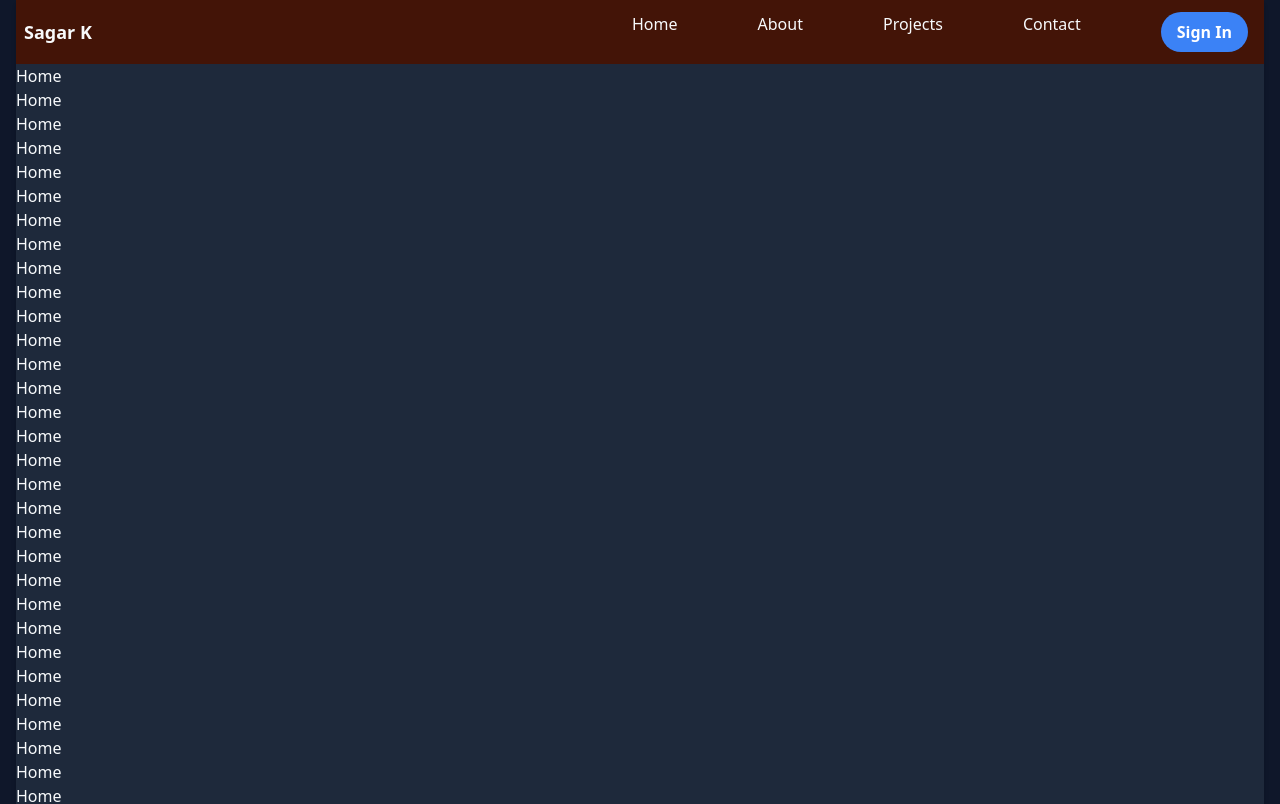
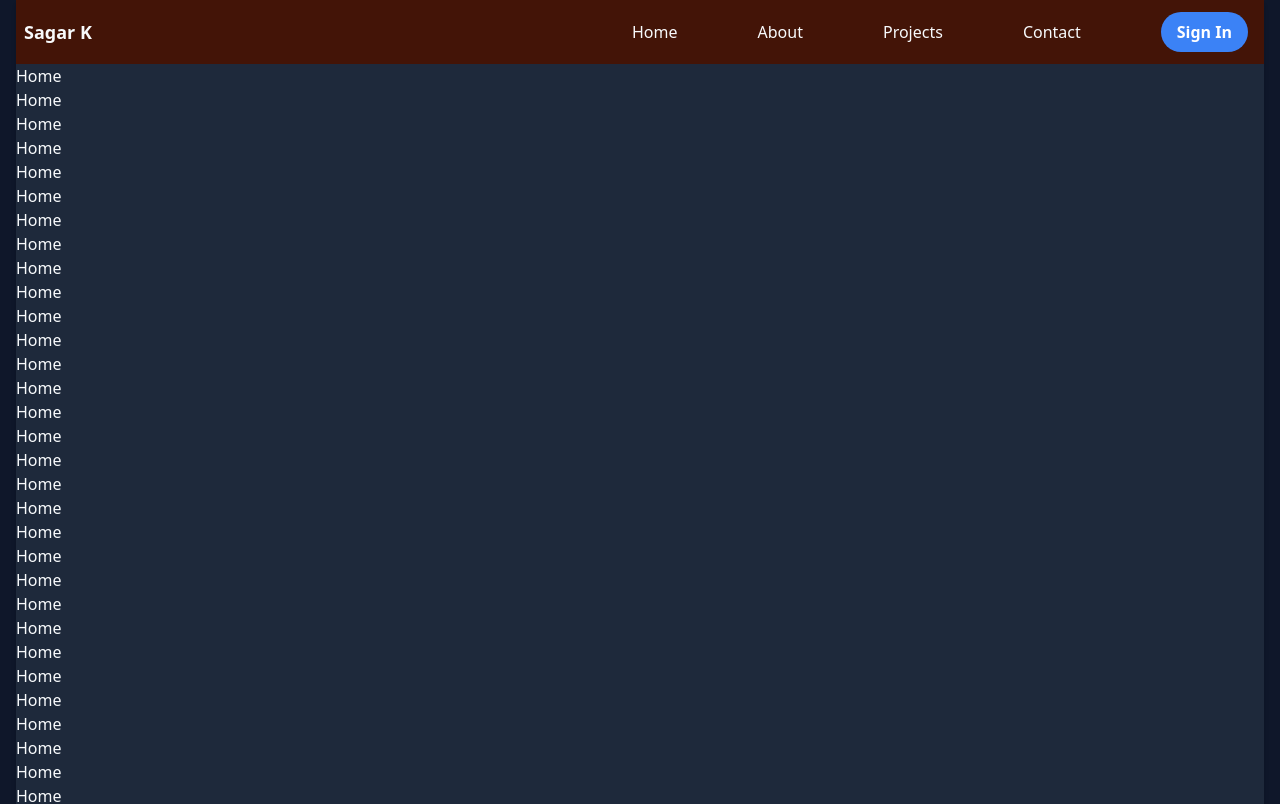
Before and after one commit to sagarkarki903/Portfolio_Main, a React (Vite) app: page / in a window 1280 px wide. Shown: the top 804 px of the page. Built offline with nearby package versions, Linux system fonts and the light colour scheme.

Commit message:
fixed the alignment of nav contents

```diff
--- a/src/NavBar.jsx
+++ b/src/NavBar.jsx
@@ -21,8 +21,8 @@ function NavBar() {
 
                 <Logo />
 
-                <div className="md:block hidden ">
-                    <ul className="md:inline-flex space-x-20">
+                <div className="md:block hidden">
+                    <ul className="md:inline-flex space-x-20 items-center">
                       <BurgerMenu burgerOpen={burger_open} setBurgerOpen={setBurgerOpen} />
                     </ul>
                 </div>
```
